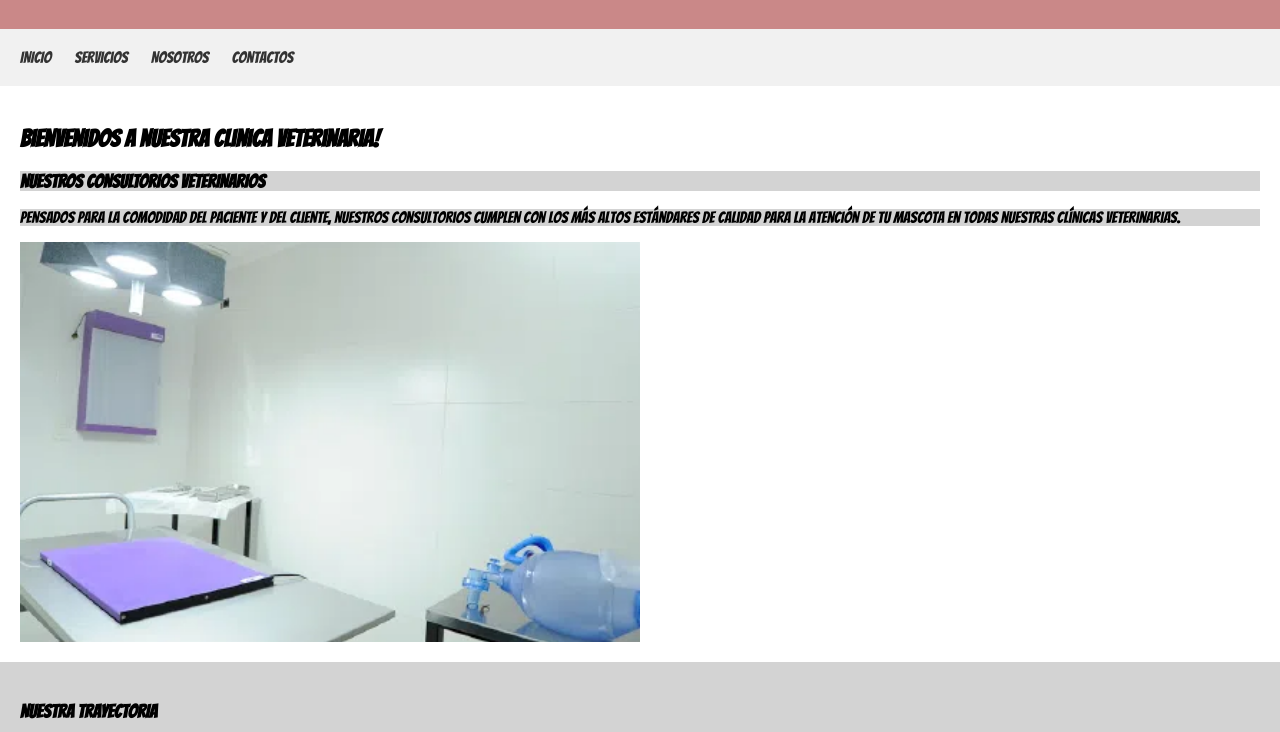
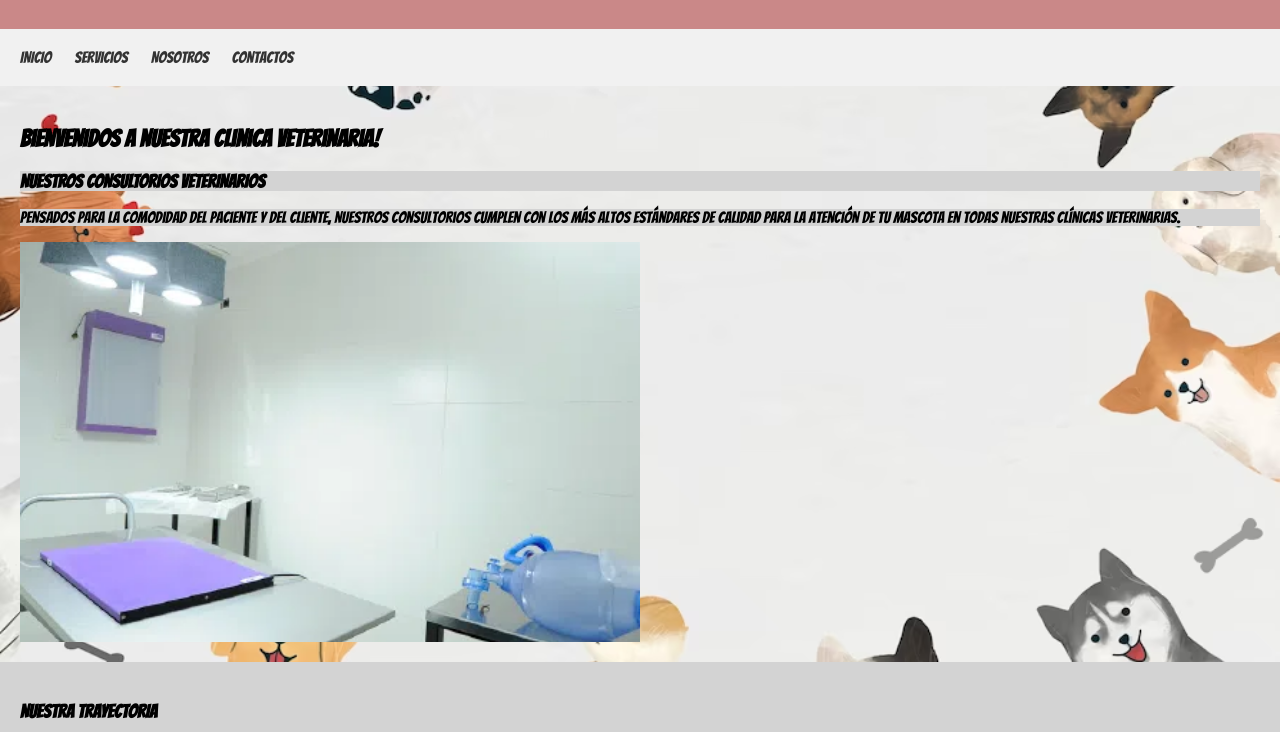
Before and after one commit to edumiguens/TPO, a plain HTML site: page index.html in a window 1280 px wide. Shown: the part 68-800 px from the top of the page. Drawn offline with Linux system fonts and the light colour scheme.

Commit message:
Update style.css

```diff
--- a/style.css
+++ b/style.css
@@ -4,7 +4,7 @@
     font-family: 'Bangers', cursive;
     margin: 0;
     padding: 0;
-    background: url('images/animal-background.jpg') no-repeat center center fixed;
+    background: url('animal-background.jpg') no-repeat center center fixed;
     background-size: cover;
   }
 
```
